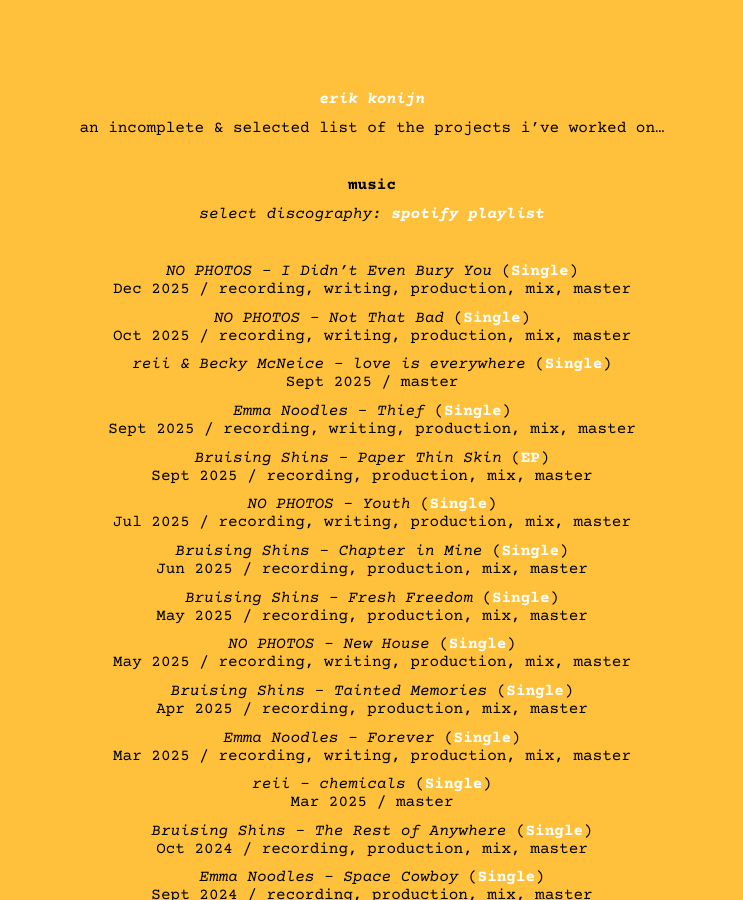
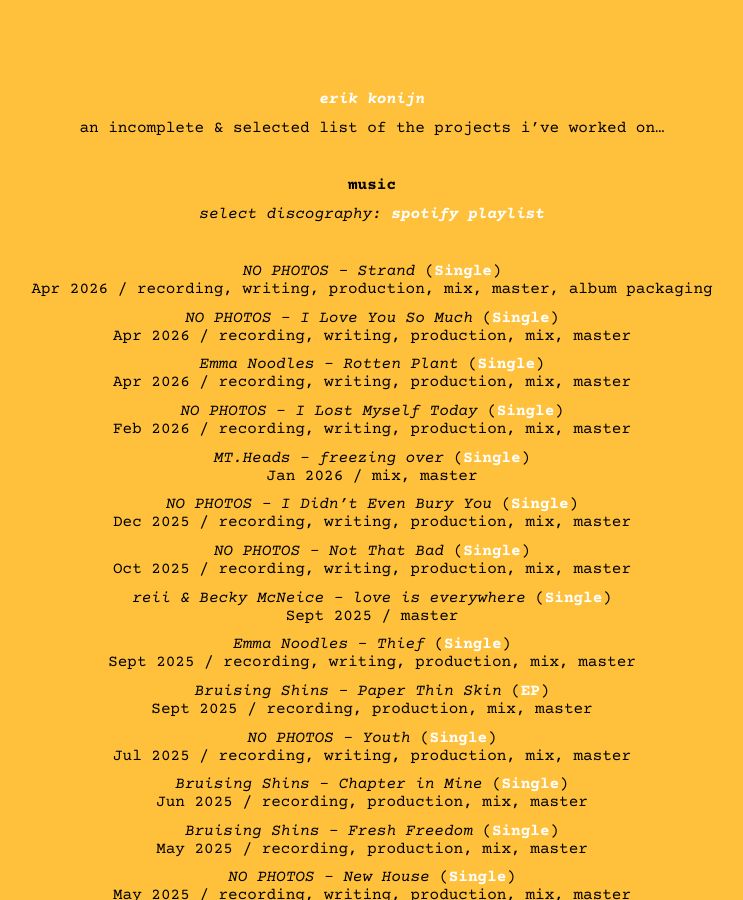
Before and after one commit to erikonijn/erikonijn.github.io, a Jekyll site: the page built from pages/credits.md, in a window 1280 px wide and 900 px high. Shown: the whole window, without its empty margins (268-1011 px from the left). Built offline with Jekyll 4.4.1, drawn with Linux system fonts in a browser that asks for light colours; some of the changed text lies outside the part shown.

Commit message:
Update credits.md
jun 2026 update

```diff
--- a/pages/credits.md
+++ b/pages/credits.md
@@ -16,6 +16,21 @@ an incomplete & selected list of the projects i've worked on...
 *select discography: [**spotify playlist**](https://open.spotify.com/playlist/78OtVmRLnebhOizDaa6j27)*
 
 &nbsp;
+
+*NO PHOTOS - Strand* ([**Single**](https://open.spotify.com/album/01QTRoaRh2Zf7p7QqImGyZ){:target="_blank"})
+Apr 2026 / recording, writing, production, mix, master, album packaging
+
+*NO PHOTOS - I Love You So Much* ([**Single**](https://open.spotify.com/track/7hT2ECfc45wufKbGSxwpit){:target="_blank"})
+Apr 2026 / recording, writing, production, mix, master
+
+*Emma Noodles - Rotten Plant* ([**Single**](https://open.spotify.com/track/2GCw75Ee6iKscv9BTXRwiV){:target="_blank"})
+Apr 2026 / recording, writing, production, mix, master
+
+*NO PHOTOS - I Lost Myself Today* ([**Single**](https://open.spotify.com/track/64DTHiTUjcH519rkCxCqpa){:target="_blank"})
+Feb 2026 / recording, writing, production, mix, master
+
+*MT.Heads - freezing over* ([**Single**](https://open.spotify.com/track/0cppNfKQfa9aS1k6vAk3w8){:target="_blank"})
+Jan 2026 / mix, master
 
 *NO PHOTOS - I Didn't Even Bury You* ([**Single**](https://open.spotify.com/track/7yFiwxN5dtFxTAMtoAwom9){:target="_blank"})
 Dec 2025 / recording, writing, production, mix, master
@@ -111,6 +126,15 @@ May 2022 / recording, writing, production, mix, master
 
 ## **music videos**
 
+*No Photos - I Love You So Much* ([**Music Video**](https://www.youtube.com/watch?v=9akTq8Cfezo){:target="_blank"}, May 2026)
+directing, editing, colour
+
+*No Photos - I Didn't Even Bury You* ([**Music Video**](https://www.youtube.com/watch?v=9akTq8Cfezo){:target="_blank"}, Apr 2026)
+cinematography, editing, colour
+
+*No Photos - Not That Bad* ([**Music Video**](https://www.youtube.com/watch?v=pag4r58O8rc){:target="_blank"}, Dec 2026)
+editing, colour
+
 *No Photos - Slippy* ([**Music Video**](https://www.youtube.com/watch?v=H1552HzV140){:target="_blank"}, May 2024)
 cinematography, editing, colour
 
```
